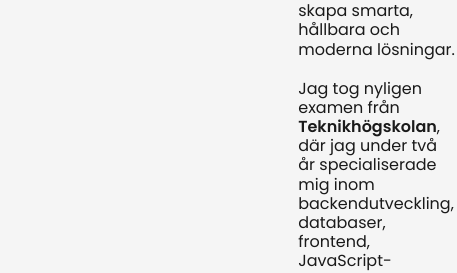
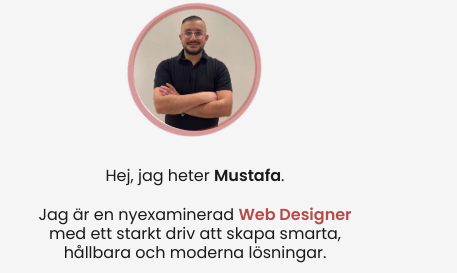
Before and after one commit to MustafaUcler/Portfolio, a plain HTML site: page index.html in a window 390 px wide. Shown: the part 224-497 px from the top of the page, 457 px wide, since content can reach past the window. Drawn offline with Linux system fonts and the light colour scheme.

Commit message:
add back about style to media 900px

```diff
--- a/css/style.css
+++ b/css/style.css
@@ -579,6 +579,12 @@ main {
 /* Mobile mode */
 @media (max-width: 900px) {
 
+        .about {
+        flex-direction: column;
+        text-align: center;
+        gap: 3rem;
+    }
+
     .hamburger {
         display: block;
         z-index: 200;
```
